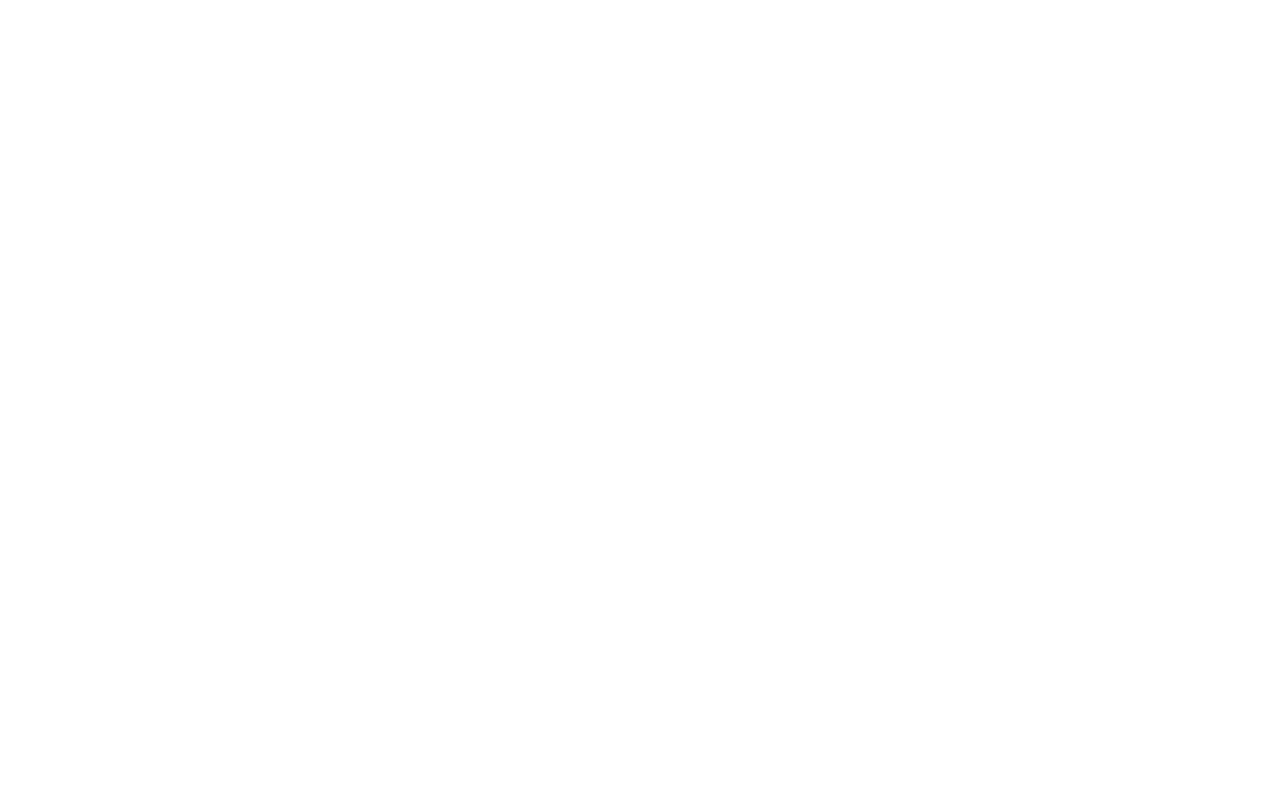
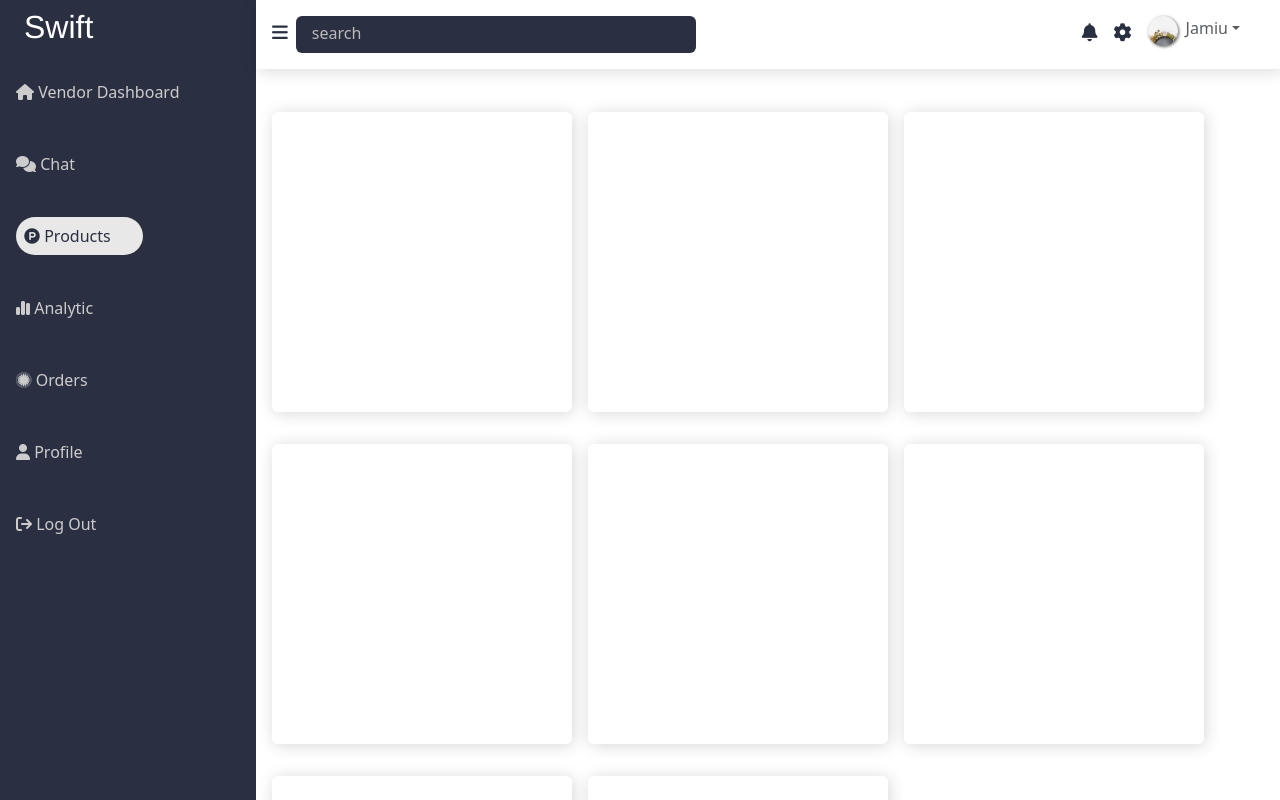
Before and after one commit to mario0070/food-delivery, a React (Vite) app: page /products in a window 1280 px wide. Before the commit this address had no page. Shown: the top 800 px of the page. Built offline with nearby package versions, Linux system fonts and the light colour scheme.

Commit message:
products

```diff
--- /dev/null
+++ b/public/css/product.css
@@ -0,0 +1,20 @@
+:root{
+    --primary: #2a3042;
+    --secondary: white;
+}
+
+.vendor_dashboard .products{
+    padding: 1em;
+    padding-top: 7em;
+    flex-wrap: wrap;
+}
+
+.vendor_dashboard .products .box{
+    box-shadow: .1em .1em 1em rgba(0, 0, 0, 0.16);
+    padding: 1em;
+    width: 300px;
+    height: 300px;
+    border-radius: 6px;
+    margin-right: 1em;
+    margin-bottom: 2em;
+}
--- a/src/components/App.jsx
+++ b/src/components/App.jsx
@@ -9,6 +9,10 @@
 import UserDashboard from '../pages/user_dashboard'
 import AgentDashboard from '../pages/agent_dashboard'
 import Chat from '../pages/chat'
+import Products from '../pages/products'
+import AllOrders from '../pages/all_order'
+import Analytics from '../pages/analytic'
+import Profile from '../pages/profile'
 
 function App() {
   return (
@@ -23,6 +27,10 @@
           <Route element={<Contact/>} path='/contact-us'/>
           <Route element={<About/>} path='/about-us'/>
           <Route element={<Chat/>} path='/chat'/>
+          <Route element={<Products/>} path='/products'/>
+          <Route element={<Analytics/>} path='/analytic'/>
+          <Route element={<Profile/>} path='/profile'/>
+          <Route element={<AllOrders/>} path='/orders'/>
         </Routes>
     </>
   )
--- a/src/components/sidebar.jsx
+++ b/src/components/sidebar.jsx
@@ -1,4 +1,5 @@
 import React, { useEffect } from 'react'
+import { Link } from 'react-router-dom'
 
 export default function Sidebar({role}) {
 
@@ -18,12 +19,12 @@
         <div className="top">
         <h2 className='p-2 mb-4 text-white'><a href="/">Swift</a></h2>
         <div className="links">
-            <p className=""><a href="/vendor-dashboard" className='side_link'><i class="fa-solid fa-house"></i> {role} Dashboard</a></p>
-            <p className=""><a className='side_link' href="/chat"><i class="fa-solid fa-comments"></i> Chat</a></p>
-            <p className=""><a className='side_link' href=""><i class="fa-brands fa-product-hunt"></i> Products</a></p>
-            <p className=""><a className='side_link' href=""><i class="fa-solid fa-chart-simple"></i> Analytic</a></p>
-            <p className=""><a className='side_link' href=""><i class="fa-brands fa-first-order-alt"></i> All Orders</a></p>
-            <p className=""><a className='side_link' href=""><i class="fa-solid fa-user"></i> Profile</a></p>
+            <p className=""><Link to="/vendor-dashboard" className='side_link'><i class="fa-solid fa-house"></i> {role} Dashboard</Link></p>
+            <p className=""><Link className='side_link' to="/chat"><i class="fa-solid fa-comments"></i> Chat</Link></p>
+            <p className=""><Link className='side_link' to="/products"><i class="fa-brands fa-product-hunt"></i> Products</Link></p>
+            <p className=""><Link className='side_link' to="/analytic"><i class="fa-solid fa-chart-simple"></i> Analytic</Link></p>
+            <p className=""><Link className='side_link' to="/orders"><i class="fa-brands fa-first-order-alt"></i> Orders</Link></p>
+            <p className=""><Link className='side_link' to="/profile"><i class="fa-solid fa-user"></i> Profile</Link></p>
             <p className=""><a className='side_link' href=""><i class="fa-solid fa-arrow-right-from-bracket"></i> Log Out</a></p>
         </div>
         </div>
--- /dev/null
+++ b/src/pages/all_order.jsx
@@ -0,0 +1,26 @@
+import React, { useState } from 'react'
+import Sidebar from '../components/sideBar'
+import Topbar from '../components/topbar'
+
+export default function allOrders() {
+    const [role, setRole] = useState("Vendor")
+
+    const toggle = () => {
+        const topbar = document.querySelector(".topbar")
+        const sidebar = document.querySelector(".sidebar")
+        const main_content = document.querySelector(".main_content")
+        topbar.classList.toggle("active")
+        main_content.classList.toggle("active")
+        sidebar.classList.toggle("active")
+      }
+
+    return (
+        <div className='vendor_dashboard'>
+            <Sidebar role={role}/>
+
+            <div className="main_content">
+            <Topbar toggle={toggle}/>
+            </div>
+        </div>
+    )
+}
--- /dev/null
+++ b/src/pages/analytic.jsx
@@ -0,0 +1,26 @@
+import React, { useState } from 'react'
+import Sidebar from '../components/sideBar'
+import Topbar from '../components/topbar'
+
+export default function Analytics() {
+    const [role, setRole] = useState("Vendor")
+
+    const toggle = () => {
+        const topbar = document.querySelector(".topbar")
+        const sidebar = document.querySelector(".sidebar")
+        const main_content = document.querySelector(".main_content")
+        topbar.classList.toggle("active")
+        main_content.classList.toggle("active")
+        sidebar.classList.toggle("active")
+      }
+
+    return (
+        <div className='vendor_dashboard'>
+            <Sidebar role={role}/>
+
+            <div className="main_content">
+            <Topbar toggle={toggle}/>
+            </div>
+        </div>
+    )
+}
--- /dev/null
+++ b/src/pages/products.jsx
@@ -0,0 +1,55 @@
+import React, { useState } from 'react'
+import Sidebar from '../components/sideBar'
+import Topbar from '../components/topbar'
+import "/public/css/product.css"
+import banner3 from "/img/home-banner3.jpg"
+
+export default function Products() {
+    const [role, setRole] = useState("Vendor")
+
+    const toggle = () => {
+        const topbar = document.querySelector(".topbar")
+        const sidebar = document.querySelector(".sidebar")
+        const main_content = document.querySelector(".main_content")
+        topbar.classList.toggle("active")
+        main_content.classList.toggle("active")
+        sidebar.classList.toggle("active")
+      }
+
+    return (
+        <div className='vendor_dashboard'>
+            <Sidebar role={role}/>
+
+            <div className="main_content">
+                <Topbar toggle={toggle}/>
+
+                <div className="products d-flex">
+                    <div className="box">
+
+                    </div>
+                    <div className="box">
+
+                    </div>
+                    <div className="box">
+
+                    </div>
+                    <div className="box">
+
+                    </div>
+                    <div className="box">
+
+                    </div>
+                    <div className="box">
+
+                    </div>
+                    <div className="box">
+
+                    </div>
+                    <div className="box">
+
+                    </div>
+                </div>
+            </div>
+        </div>
+    )
+}
--- /dev/null
+++ b/src/pages/profile.jsx
@@ -0,0 +1,26 @@
+import React, { useState } from 'react'
+import Sidebar from '../components/sideBar'
+import Topbar from '../components/topbar'
+
+export default function Profile() {
+    const [role, setRole] = useState("Vendor")
+
+    const toggle = () => {
+        const topbar = document.querySelector(".topbar")
+        const sidebar = document.querySelector(".sidebar")
+        const main_content = document.querySelector(".main_content")
+        topbar.classList.toggle("active")
+        main_content.classList.toggle("active")
+        sidebar.classList.toggle("active")
+      }
+
+    return (
+        <div className='vendor_dashboard'>
+            <Sidebar role={role}/>
+
+            <div className="main_content">
+            <Topbar toggle={toggle}/>
+            </div>
+        </div>
+    )
+}
```
